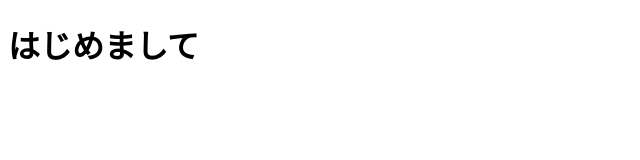
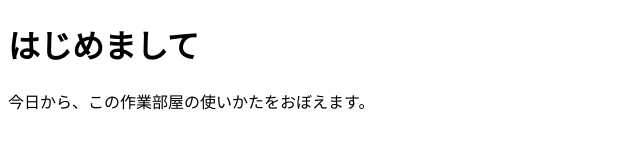
Before and after one commit to M4K0c0/zerocode, a plain HTML site: page practice/index.html in a window 1280 px wide. Shown: the whole page, without its empty margins (0-640 px from the left). Drawn offline with Linux system fonts and the light colour scheme.

Commit message:
Add paragraph to index.html

```diff
--- a/practice/index.html
+++ b/practice/index.html
@@ -6,5 +6,5 @@
 </head>
 <body>
   <h1>はじめまして</h1>
-</body>
+    <p>今日から、この作業部屋の使いかたをおぼえます。</p></body>
 </html>
```
